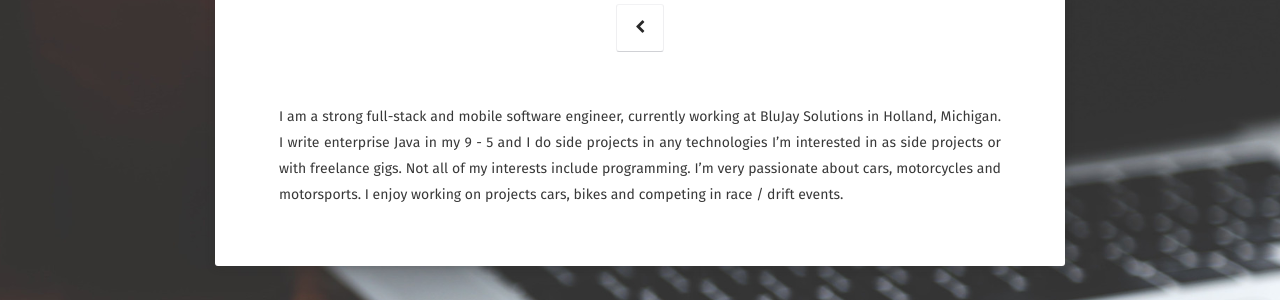
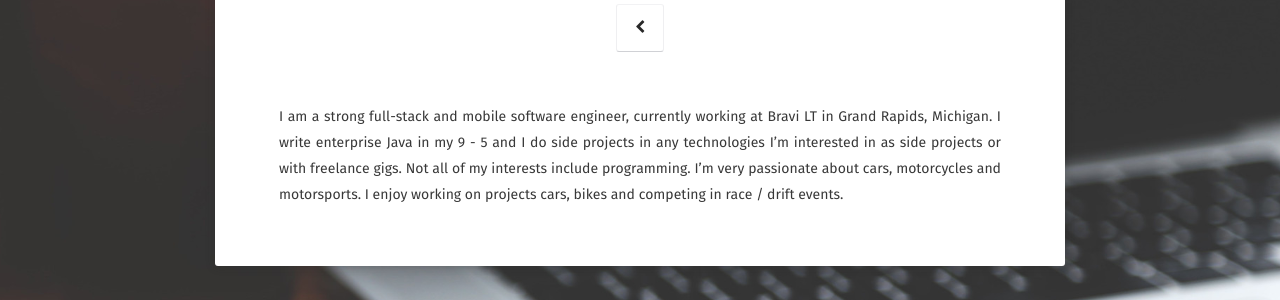
Before and after one commit to leobeosab/RyanWise.Me, a Jekyll site: the page built from jekyll/about/index.md, in a window 1280 px wide. Shown: the part 185-485 px from the top of the page. Built offline with Jekyll 4.4.1, drawn with Linux system fonts in a browser that asks for light colours; some web fonts are replaced.

Commit message:
updated site with new job

```diff
--- a/jekyll/_config.yml
+++ b/jekyll/_config.yml
@@ -1,6 +1,6 @@
 # Site
 title:              Ryan Wise
-bio:                'Software Engineer, currently working in Holland, Michigan for BluJay Solutions.'
+bio:                'Software Engineer, currently working in Grand Rapids, Michigan for Bravo LT.'
 description:        "Full time software engineer, with freelance on the side. I do a lot of side projects involving electronics and technologies I find interesting. In addition I have a passion for cars, motorcycles and motorsport, I enjoy working on them and competing in events."
 reading_time:       true
 words_per_minute:   200
--- a/jekyll/about/index.md
+++ b/jekyll/about/index.md
@@ -6,4 +6,4 @@ date: 2017-02-02
 comments: false
 ---
 
-I am a strong full-stack and mobile software engineer, currently working at BluJay Solutions in Holland, Michigan. I write enterprise Java in my 9 - 5 and I do side projects in any technologies I'm interested in as side projects or with freelance gigs. Not all of my interests include programming. I'm very passionate about cars, motorcycles and motorsports. I enjoy working on projects cars, bikes and competing in race / drift events.
+I am a strong full-stack and mobile software engineer, currently working at Bravi LT in Grand Rapids, Michigan. I write enterprise Java in my 9 - 5 and I do side projects in any technologies I'm interested in as side projects or with freelance gigs. Not all of my interests include programming. I'm very passionate about cars, motorcycles and motorsports. I enjoy working on projects cars, bikes and competing in race / drift events.
--- a/www/blog/feed.xml
+++ b/www/blog/feed.xml
@@ -1,4 +1,4 @@
-<?xml version="1.0" encoding="utf-8"?><?xml-stylesheet type="text/xml" href="/feed.xslt.xml"?><feed xmlns="http://www.w3.org/2005/Atom"><generator uri="http://jekyllrb.com" version="3.2.1">Jekyll</generator><link href="/feed.xml" rel="self" type="application/atom+xml" /><link href="/" rel="alternate" type="text/html" /><updated>2018-04-30T23:45:48-04:00</updated><id>/</id><title type="html">Ryan Wise</title><subtitle>Full time software engineer, with freelance on the side. I do a lot of side projects involving electronics and technologies I find interesting. In addition I have a passion for cars, motorcycles and motorsport, I enjoy working on them and competing in events.</subtitle><entry><title type="html">Map from an image in Unity</title><link href="/unity-map-from-image/" rel="alternate" type="text/html" title="Map from an image in Unity" /><published>2017-02-21T00:00:00-05:00</published><updated>2017-02-21T00:00:00-05:00</updated><id>/unity-map-from-image</id><content type="html" xml:base="/unity-map-from-image/">&lt;h1 id=&quot;generating-a-map&quot;&gt;Generating a ‘map’&lt;/h1&gt;
+<?xml version="1.0" encoding="utf-8"?><?xml-stylesheet type="text/xml" href="/feed.xslt.xml"?><feed xmlns="http://www.w3.org/2005/Atom"><generator uri="http://jekyllrb.com" version="3.2.1">Jekyll</generator><link href="/feed.xml" rel="self" type="application/atom+xml" /><link href="/" rel="alternate" type="text/html" /><updated>2018-11-13T07:58:29-05:00</updated><id>/</id><title type="html">Ryan Wise</title><subtitle>Full time software engineer, with freelance on the side. I do a lot of side projects involving electronics and technologies I find interesting. In addition I have a passion for cars, motorcycles and motorsport, I enjoy working on them and competing in events.</subtitle><entry><title type="html">Map from an image in Unity</title><link href="/unity-map-from-image/" rel="alternate" type="text/html" title="Map from an image in Unity" /><published>2017-02-21T00:00:00-05:00</published><updated>2017-02-21T00:00:00-05:00</updated><id>/unity-map-from-image</id><content type="html" xml:base="/unity-map-from-image/">&lt;h1 id=&quot;generating-a-map&quot;&gt;Generating a ‘map’&lt;/h1&gt;
 
 &lt;h3 id=&quot;step-one-create-an-image-to-test-with&quot;&gt;Step One: Create an image to test with&lt;/h3&gt;
 
```
Also changed, not shown: www/blog/about/index.html (+1 -1 lines), www/blog/index.html (+1 -1 lines).
